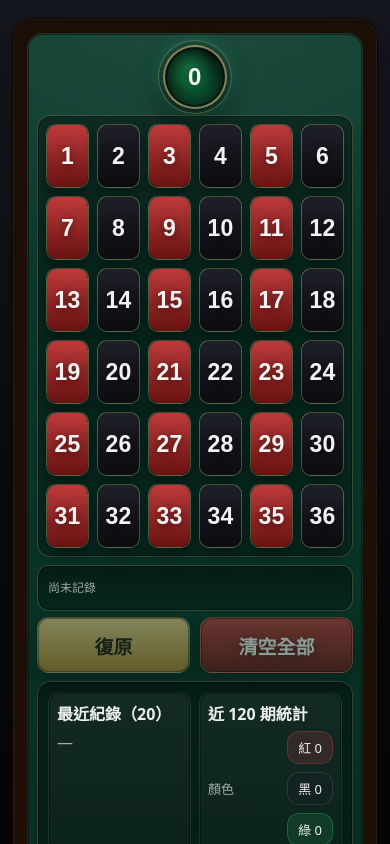
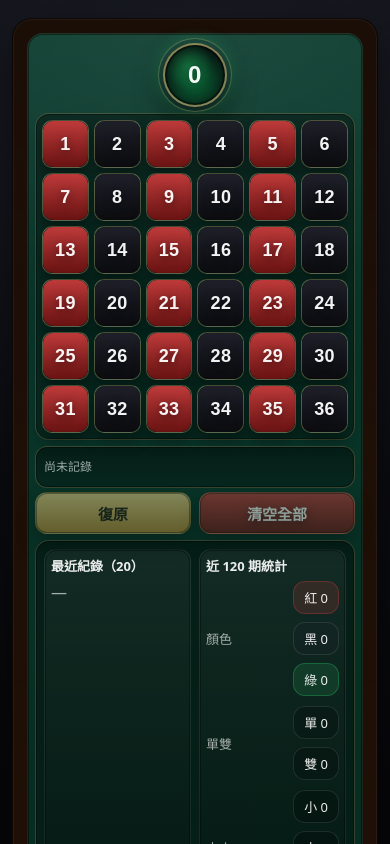
Before and after one commit to aley0221-cpu/langlive-roulette-pwa, a React (Vite) app: page / in a window 390 px wide. Shown: the top 844 px of the page. Built offline with nearby package versions, Linux system fonts and the light colour scheme.

Commit message:
Fix mobile CSS: ensure numbers are smaller on mobile by using !important and fixing media queries

```diff
--- a/src/App.css
+++ b/src/App.css
@@ -174,6 +174,26 @@ body{
   color: rgba(255,255,255,.95);
   text-shadow: 0 2px 10px rgba(0,0,0,.55);
   border-radius: 10px;
+}
+
+/* 確保在所有螢幕上使用縮小尺寸 */
+@media (max-width: 768px) {
+  .numBtn {
+    height: 48px !important;
+  }
+
+  .numBtnInner {
+    font-size: 18px !important;
+  }
+
+  .zeroHeroBtn.small {
+    width: 64px !important;
+    height: 64px !important;
+  }
+
+  .zeroHeroBtn.small .zeroHeroNum {
+    font-size: 24px !important;
+  }
 }
 
 /* 紅黑底 */
@@ -433,58 +453,78 @@ body{
   height: 8px;
 }
 
-/* 小螢幕更好按 */
-@media (max-width: 420px){
-  .numBtn{ height: 54px; }
-  .numberGrid{ gap: 7px; }
-  .zeroHeroBtn{ width: 86px; height: 86px; }
-}
-
-/* ===== Samsung Galaxy A16 專用尺寸優化 ===== */
+/* ===== 手機螢幕優化（縮小版以適配單頁） ===== */
 @media (max-width: 420px) {
-
   /* 1–36 數字格 */
   .numberGrid {
-    gap: 8px;
+    gap: 5px;  /* 更小的間距 */
   }
 
   .numBtn {
-    height: 64px;        /* 放大，拇指好按 */
+    height: 44px;  /* 縮小以適配單頁 */
   }
 
   .numBtnInner {
-    font-size: 23px;
+    font-size: 16px;  /* 縮小字體 */
   }
 
-  /* 中央大 0 */
-  .zeroHeroBtn {
-    width: 96px;
-    height: 96px;
+  /* 中央 0 按鈕（縮小版） */
+  .zeroHeroBtn.small {
+    width: 56px;  /* 更小 */
+    height: 56px;
   }
 
-  .zeroHeroNum {
-    font-size: 36px;
+  .zeroHeroBtn.small .zeroHeroNum {
+    font-size: 20px;  /* 更小字體 */
   }
 
   /* 圓球最近記錄 */
   .ball {
-    width: 44px;
-    height: 44px;
-    font-size: 16px;
+    width: 28px;  /* 更小 */
+    height: 28px;
+    font-size: 12px;  /* 更小字體 */
   }
 
   /* 功能鍵 */
   .actionBtn {
-    height: 56px;
-    font-size: 19px;
+    height: 42px;  /* 更小 */
+    font-size: 15px;  /* 更小字體 */
   }
 
   /* 統計區字體微調 */
   .panelTitle {
-    font-size: 16px;
+    font-size: 13px;  /* 更小 */
   }
 
-  .recentNum {
-    font-size: 18px;
+  .recentNum.small {
+    font-size: 14px;  /* 更小 */
+  }
+
+  /* 縮小整體間距 */
+  .felt {
+    padding: 8px 8px 10px;
+  }
+
+  .gridCard {
+    padding: 6px;
+  }
+
+  .ballsBar {
+    margin: 6px 0 4px;
+    padding: 6px;
+  }
+
+  .actionsRow {
+    margin: 4px 0 6px;
+    gap: 8px;
+  }
+
+  .statsWrap {
+    margin-top: 4px;
+    padding: 8px;
+  }
+
+  .panel {
+    padding: 6px;
   }
 }
```
